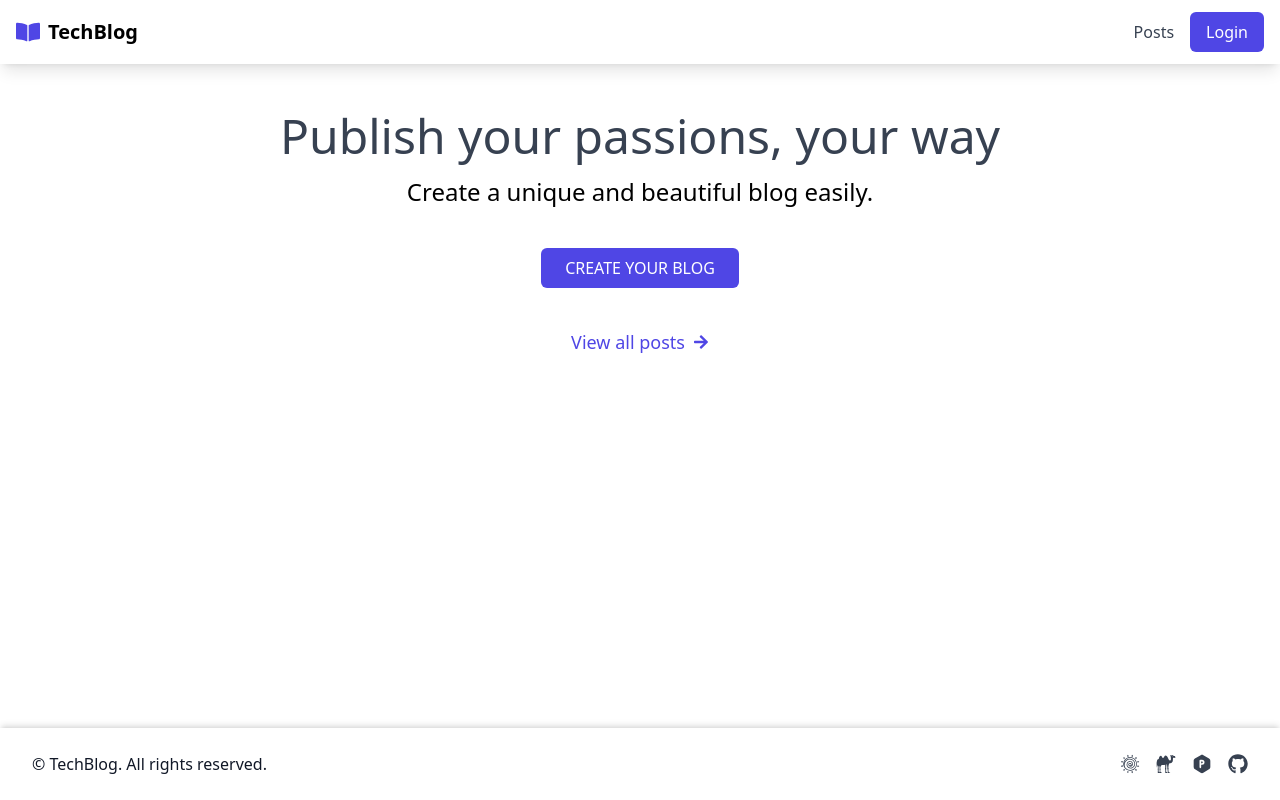
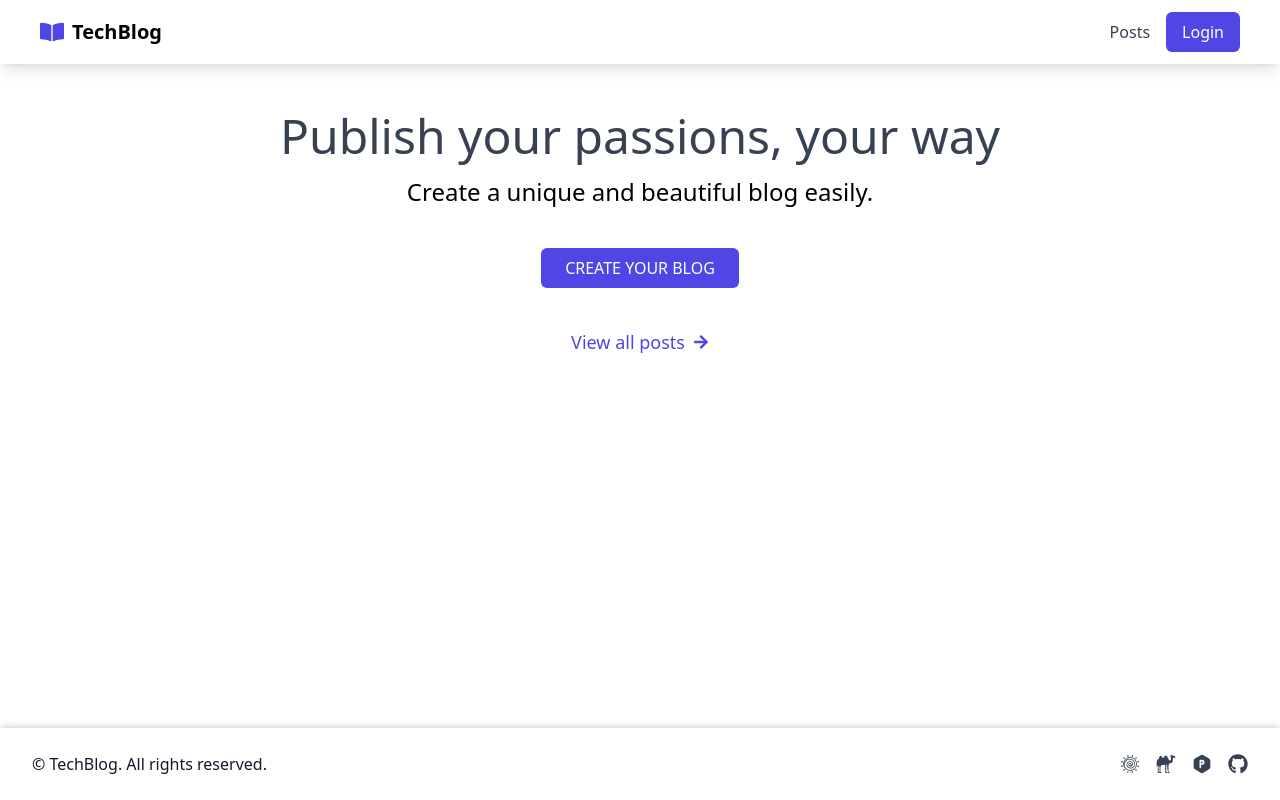
Before and after one commit to Kamleshsaini1118/TechBlog, a React (Vite) app in the folder Frontend/blog/: page / in a window 1280 px wide. Built offline with nearby package versions, Linux system fonts and the light colour scheme.

Commit message:
slit change in navbar or posts pages

```diff
--- a/Frontend/blog/src/Pages/Posts.jsx
+++ b/Frontend/blog/src/Pages/Posts.jsx
@@ -87,7 +87,7 @@ export default function Posts() {
           />
         </div>
 
-        <div className="flex flex-wrap gap-2">
+        <div className="flex flex-wrap gap-2 mr-10">
           {allTags.map((tag) => (
             <button
               key={tag}
--- a/Frontend/blog/src/components/Navbar.jsx
+++ b/Frontend/blog/src/components/Navbar.jsx
@@ -78,7 +78,7 @@ const Navbar = () => {
 
   return (
     <nav className="bg-white shadow-lg">
-      <div className="container mx-auto px-4 flex justify-between items-center h-16">
+      <div className="container mx-auto px-10 flex justify-between items-center h-16">
         {/* Logo Section */}
         <div className="flex items-center">
           <Link
```
